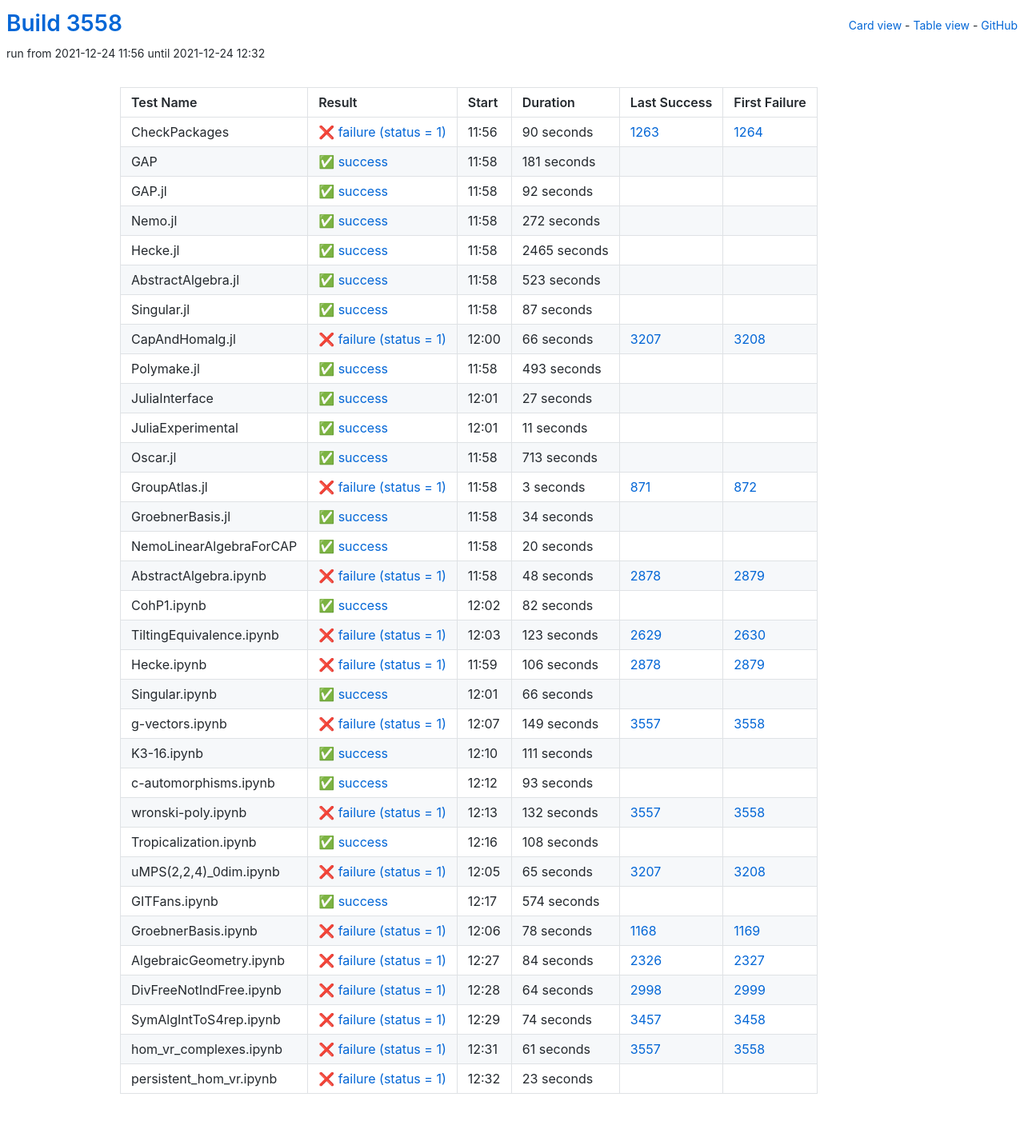
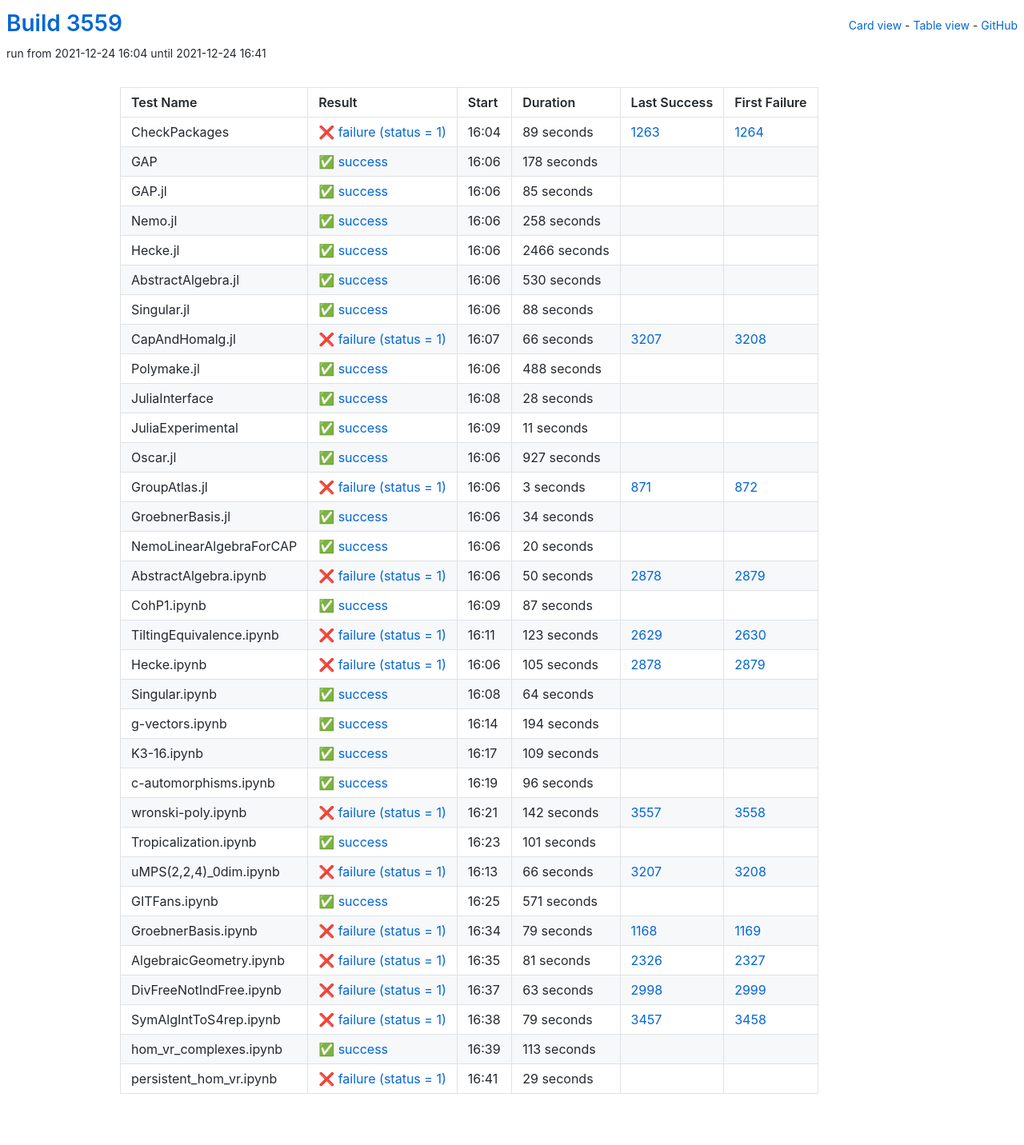
Before and after one commit to oscar-system/oscar-ci-status-stable, a Jekyll site: the page built from table.html, in a window 1280 px wide. Shown: the whole page at 80% size. Built offline with Jekyll 4.4.1, drawn with Linux system fonts in a browser that asks for light colours.

Commit message:
Build #3559

```diff
--- a/_data/ci.yml
+++ b/_data/ci.yml
@@ -1,6 +1,6 @@
 ---
-build: 3558
-build_url: https://oscarci.mathematik.uni-kl.de/job/oscar-stable/3558/
+build: 3559
+build_url: https://oscarci.mathematik.uni-kl.de/job/oscar-stable/3559/
 job: oscar-stable
 organization: oscar-system
 repo: oscar-ci-status-stable
@@ -8,92 +8,92 @@ repourl: https://github.com/oscar-system/oscar-ci-status-stable
 tests:
 - name: CheckPackages
   id: checkpackages
-  log: https://oscarci.mathematik.uni-kl.de/job/oscar-stable/3558/artifact/logs/build-3558/CheckPackages.log
-  start: 2021-12-24 11:56
+  log: https://oscarci.mathematik.uni-kl.de/job/oscar-stable/3559/artifact/logs/build-3559/CheckPackages.log
+  start: 2021-12-24 16:04
   success: false
   exitcode: 1
   status: failure
-  duration: 90
+  duration: 89
   last_success: 1263
   last_success_url: https://oscarci.mathematik.uni-kl.de/job/oscar-stable/1263/
   first_failure: 1264
   first_failure_url: https://oscarci.mathematik.uni-kl.de/job/oscar-stable/1264/
 - name: GAP
   id: gap
-  log: https://oscarci.mathematik.uni-kl.de/job/oscar-stable/3558/artifact/logs/build-3558/GAP.log
-  start: 2021-12-24 11:58
+  log: https://oscarci.mathematik.uni-kl.de/job/oscar-stable/3559/artifact/logs/build-3559/GAP.log
+  start: 2021-12-24 16:06
   success: true
   exitcode: 0
   status: success
-  duration: 181
+  duration: 178
   last_success: false
   last_success_url:
   first_failure: false
   first_failure_url:
 - name: GAP.jl
   id: gap-jl
-  log: https://oscarci.mathematik.uni-kl.de/job/oscar-stable/3558/artifact/logs/build-3558/GAP.jl.log
-  start: 2021-12-24 11:58
+  log: https://oscarci.mathematik.uni-kl.de/job/oscar-stable/3559/artifact/logs/build-3559/GAP.jl.log
+  start: 2021-12-24 16:06
   success: true
   exitcode: 0
   status: success
-  duration: 92
+  duration: 85
   last_success: false
   last_success_url:
   first_failure: false
   first_failure_url:
 - name: Nemo.jl
   id: nemo-jl
-  log: https://oscarci.mathematik.uni-kl.de/job/oscar-stable/3558/artifact/logs/build-3558/Nemo.jl.log
-  start: 2021-12-24 11:58
+  log: https://oscarci.mathematik.uni-kl.de/job/oscar-stable/3559/artifact/logs/build-3559/Nemo.jl.log
+  start: 2021-12-24 16:06
   success: true
   exitcode: 0
   status: success
-  duration: 272
+  duration: 258
   last_success: false
   last_success_url:
   first_failure: false
   first_failure_url:
 - name: Hecke.jl
   id: hecke-jl
-  log: https://oscarci.mathematik.uni-kl.de/job/oscar-stable/3558/artifact/logs/build-3558/Hecke.jl.log
-  start: 2021-12-24 11:58
+  log: https://oscarci.mathematik.uni-kl.de/job/oscar-stable/3559/artifact/logs/build-3559/Hecke.jl.log
+  start: 2021-12-24 16:06
   success: true
   exitcode: 0
   status: success
-  duration: 2465
+  duration: 2466
   last_success: false
   last_success_url:
   first_failure: false
   first_failure_url:
 - name: AbstractAlgebra.jl
   id: abstractalgebra-jl
-  log: https://oscarci.mathematik.uni-kl.de/job/oscar-stable/3558/artifact/logs/build-3558/AbstractAlgebra.jl.log
-  start: 2021-12-24 11:58
+  log: https://oscarci.mathematik.uni-kl.de/job/oscar-stable/3559/artifact/logs/build-3559/AbstractAlgebra.jl.log
+  start: 2021-12-24 16:06
   success: true
   exitcode: 0
   status: success
-  duration: 523
+  duration: 530
   last_success: false
   last_success_url:
   first_failure: false
   first_failure_url:
 - name: Singular.jl
   id: singular-jl
-  log: https://oscarci.mathematik.uni-kl.de/job/oscar-stable/3558/artifact/logs/build-3558/Singular.jl.log
-  start: 2021-12-24 11:58
+  log: https://oscarci.mathematik.uni-kl.de/job/oscar-stable/3559/artifact/logs/build-3559/Singular.jl.log
+  start: 2021-12-24 16:06
   success: true
   exitcode: 0
   status: success
-  duration: 87
+  duration: 88
   last_success: false
   last_success_url:
   first_failure: false
   first_failure_url:
 - name: CapAndHomalg.jl
   id: capandhomalg-jl
-  log: https://oscarci.mathematik.uni-kl.de/job/oscar-stable/3558/artifact/logs/build-3558/CapAndHomalg.jl.log
-  start: 2021-12-24 12:00
+  log: https://oscarci.mathematik.uni-kl.de/job/oscar-stable/3559/artifact/logs/build-3559/CapAndHomalg.jl.log
+  start: 2021-12-24 16:07
   success: false
   exitcode: 1
   status: failure
@@ -104,32 +104,32 @@ tests:
   first_failure_url: https://oscarci.mathematik.uni-kl.de/job/oscar-stable/3208/
 - name: Polymake.jl
   id: polymake-jl
-  log: https://oscarci.mathematik.uni-kl.de/job/oscar-stable/3558/artifact/logs/build-3558/Polymake.jl.log
-  start: 2021-12-24 11:58
+  log: https://oscarci.mathematik.uni-kl.de/job/oscar-stable/3559/artifact/logs/build-3559/Polymake.jl.log
+  start: 2021-12-24 16:06
   success: true
   exitcode: 0
   status: success
-  duration: 493
+  duration: 488
   last_success: false
   last_success_url:
   first_failure: false
   first_failure_url:
 - name: JuliaInterface
   id: juliainterface
-  log: https://oscarci.mathematik.uni-kl.de/job/oscar-stable/3558/artifact/logs/build-3558/JuliaInterface.log
-  start: 2021-12-24 12:01
+  log: https://oscarci.mathematik.uni-kl.de/job/oscar-stable/3559/artifact/logs/build-3559/JuliaInterface.log
+  start: 2021-12-24 16:08
   success: true
   exitcode: 0
   status: success
-  duration: 27
+  duration: 28
   last_success: false
   last_success_url:
   first_failure: false
   first_failure_url:
 - name: JuliaExperimental
   id: juliaexperimental
-  log: https://oscarci.mathematik.uni-kl.de/job/oscar-stable/3558/artifact/logs/build-3558/JuliaExperimental.log
-  start: 2021-12-24 12:01
+  log: https://oscarci.mathematik.uni-kl.de/job/oscar-stable/3559/artifact/logs/build-3559/JuliaExperimental.log
+  start: 2021-12-24 16:09
   success: true
   exitcode: 0
   status: success
@@ -140,20 +140,20 @@ tests:
   first_failure_url:
 - name: Oscar.jl
   id: oscar-jl
-  log: https://oscarci.mathematik.uni-kl.de/job/oscar-stable/3558/artifact/logs/build-3558/Oscar.jl.log
-  start: 2021-12-24 11:58
+  log: https://oscarci.mathematik.uni-kl.de/job/oscar-stable/3559/artifact/logs/build-3559/Oscar.jl.log
+  start: 2021-12-24 16:06
   success: true
   exitcode: 0
   status: success
-  duration: 713
+  duration: 927
   last_success: false
   last_success_url:
   first_failure: false
   first_failure_url:
 - name: GroupAtlas.jl
   id: groupatlas-jl
-  log: https://oscarci.mathematik.uni-kl.de/job/oscar-stable/3558/artifact/logs/build-3558/GroupAtlas.jl.log
-  start: 2021-12-24 11:58
+  log: https://oscarci.mathematik.uni-kl.de/job/oscar-stable/3559/artifact/logs/build-3559/GroupAtlas.jl.log
+  start: 2021-12-24 16:06
   success: false
   exitcode: 1
   status: failure
@@ -164,8 +164,8 @@ tests:
   first_failure_url: https://oscarci.mathematik.uni-kl.de/job/oscar-stable/872/
 - name: GroebnerBasis.jl
   id: groebnerbasis-jl
-  log: https://oscarci.mathematik.uni-kl.de/job/oscar-stable/3558/artifact/logs/build-3558/GroebnerBasis.jl.log
-  start: 2021-12-24 11:58
+  log: https://oscarci.mathematik.uni-kl.de/job/oscar-stable/3559/artifact/logs/build-3559/GroebnerBasis.jl.log
+  start: 2021-12-24 16:06
   success: true
   exitcode: 0
   status: success
@@ -176,8 +176,8 @@ tests:
   first_failure_url:
 - name: NemoLinearAlgebraForCAP
   id: nemolinearalgebraforcap
-  log: https://oscarci.mathematik.uni-kl.de/job/oscar-stable/3558/artifact/logs/build-3558/NemoLinearAlgebraForCAP.log
-  start: 2021-12-24 11:58
+  log: https://oscarci.mathematik.uni-kl.de/job/oscar-stable/3559/artifact/logs/build-3559/NemoLinearAlgebraForCAP.log
+  start: 2021-12-24 16:06
   success: true
   exitcode: 0
   status: success
@@ -188,32 +188,32 @@ tests:
   first_failure_url:
 - name: AbstractAlgebra.ipynb
   id: abstractalgebra-ipynb
-  log: https://oscarci.mathematik.uni-kl.de/job/oscar-stable/3558/artifact/logs/build-3558/AbstractAlgebra.ipynb.log
-  start: 2021-12-24 11:58
+  log: https://oscarci.mathematik.uni-kl.de/job/oscar-stable/3559/artifact/logs/build-3559/AbstractAlgebra.ipynb.log
+  start: 2021-12-24 16:06
   success: false
   exitcode: 1
   status: failure
-  duration: 48
+  duration: 50
   last_success: 2878
   last_success_url: https://oscarci.mathematik.uni-kl.de/job/oscar-stable/2878/
   first_failure: 2879
   first_failure_url: https://oscarci.mathematik.uni-kl.de/job/oscar-stable/2879/
 - name: CohP1.ipynb
   id: cohp1-ipynb
-  log: https://oscarci.mathematik.uni-kl.de/job/oscar-stable/3558/artifact/logs/build-3558/CohP1.ipynb.log
-  start: 2021-12-24 12:02
+  log: https://oscarci.mathematik.uni-kl.de/job/oscar-stable/3559/artifact/logs/build-3559/CohP1.ipynb.log
+  start: 2021-12-24 16:09
   success: true
   exitcode: 0
   status: success
-  duration: 82
+  duration: 87
   last_success: false
   last_success_url:
   first_failure: false
   first_failure_url:
 - name: TiltingEquivalence.ipynb
   id: tiltingequivalence-ipynb
-  log: https://oscarci.mathematik.uni-kl.de/job/oscar-stable/3558/artifact/logs/build-3558/TiltingEquivalence.ipynb.log
-  start: 2021-12-24 12:03
+  log: https://oscarci.mathematik.uni-kl.de/job/oscar-stable/3559/artifact/logs/build-3559/TiltingEquivalence.ipynb.log
+  start: 2021-12-24 16:11
   success: false
   exitcode: 1
   status: failure
@@ -224,181 +224,181 @@ tests:
   first_failure_url: https://oscarci.mathematik.uni-kl.de/job/oscar-stable/2630/
 - name: Hecke.ipynb
   id: hecke-ipynb
-  log: https://oscarci.mathematik.uni-kl.de/job/oscar-stable/3558/artifact/logs/build-3558/Hecke.ipynb.log
-  start: 2021-12-24 11:59
+  log: https://oscarci.mathematik.uni-kl.de/job/oscar-stable/3559/artifact/logs/build-3559/Hecke.ipynb.log
+  start: 2021-12-24 16:06
   success: false
   exitcode: 1
   status: failure
-  duration: 106
+  duration: 105
   last_success: 2878
   last_success_url: https://oscarci.mathematik.uni-kl.de/job/oscar-stable/2878/
   first_failure: 2879
   first_failure_url: https://oscarci.mathematik.uni-kl.de/job/oscar-stable/2879/
 - name: Singular.ipynb
   id: singular-ipynb
-  log: https://oscarci.mathematik.uni-kl.de/job/oscar-stable/3558/artifact/logs/build-3558/Singular.ipynb.log
-  start: 2021-12-24 12:01
+  log: https://oscarci.mathematik.uni-kl.de/job/oscar-stable/3559/artifact/logs/build-3559/Singular.ipynb.log
+  start: 2021-12-24 16:08
   success: true
   exitcode: 0
   status: success
-  duration: 66
+  duration: 64
   last_success: false
   last_success_url:
   first_failure: false
   first_failure_url:
 - name: g-vectors.ipynb
   id: g-vectors-ipynb
-  log: https://oscarci.mathematik.uni-kl.de/job/oscar-stable/3558/artifact/logs/build-3558/g-vectors.ipynb.log
-  start: 2021-12-24 12:07
-  success: false
-  exitcode: 1
-  status: failure
-  duration: 149
-  last_success: 3557
-  last_success_url: https://oscarci.mathematik.uni-kl.de/job/oscar-stable/3557/
-  first_failure: 3558
-  first_failure_url: https://oscarci.mathematik.uni-kl.de/job/oscar-stable/3558/
-- name: K3-16.ipynb
-  id: k3-16-ipynb
-  log: https://oscarci.mathematik.uni-kl.de/job/oscar-stable/3558/artifact/logs/build-3558/K3-16.ipynb.log
-  start: 2021-12-24 12:10
+  log: https://oscarci.mathematik.uni-kl.de/job/oscar-stable/3559/artifact/logs/build-3559/g-vectors.ipynb.log
+  start: 2021-12-24 16:14
   success: true
   exitcode: 0
   status: success
-  duration: 111
+  duration: 194
+  last_success: false
+  last_success_url:
+  first_failure: false
+  first_failure_url:
+- name: K3-16.ipynb
+  id: k3-16-ipynb
+  log: https://oscarci.mathematik.uni-kl.de/job/oscar-stable/3559/artifact/logs/build-3559/K3-16.ipynb.log
+  start: 2021-12-24 16:17
+  success: true
+  exitcode: 0
+  status: success
+  duration: 109
   last_success: false
   last_success_url:
   first_failure: false
   first_failure_url:
 - name: c-automorphisms.ipynb
   id: c-automorphisms-ipynb
-  log: https://oscarci.mathematik.uni-kl.de/job/oscar-stable/3558/artifact/logs/build-3558/c-automorphisms.ipynb.log
-  start: 2021-12-24 12:12
+  log: https://oscarci.mathematik.uni-kl.de/job/oscar-stable/3559/artifact/logs/build-3559/c-automorphisms.ipynb.log
+  start: 2021-12-24 16:19
   success: true
   exitcode: 0
   status: success
-  duration: 93
+  duration: 96
   last_success: false
   last_success_url:
   first_failure: false
   first_failure_url:
 - name: wronski-poly.ipynb
   id: wronski-poly-ipynb
-  log: https://oscarci.mathematik.uni-kl.de/job/oscar-stable/3558/artifact/logs/build-3558/wronski-poly.ipynb.log
-  start: 2021-12-24 12:13
+  log: https://oscarci.mathematik.uni-kl.de/job/oscar-stable/3559/artifact/logs/build-3559/wronski-poly.ipynb.log
+  start: 2021-12-24 16:21
   success: false
   exitcode: 1
   status: failure
-  duration: 132
+  duration: 142
   last_success: 3557
   last_success_url: https://oscarci.mathematik.uni-kl.de/job/oscar-stable/3557/
   first_failure: 3558
   first_failure_url: https://oscarci.mathematik.uni-kl.de/job/oscar-stable/3558/
 - name: Tropicalization.ipynb
   id: tropicalization-ipynb
-  log: https://oscarci.mathematik.uni-kl.de/job/oscar-stable/3558/artifact/logs/build-3558/Tropicalization.ipynb.log
-  start: 2021-12-24 12:16
+  log: https://oscarci.mathematik.uni-kl.de/job/oscar-stable/3559/artifact/logs/build-3559/Tropicalization.ipynb.log
+  start: 2021-12-24 16:23
   success: true
   exitcode: 0
   status: success
-  duration: 108
+  duration: 101
   last_success: false
   last_success_url:
   first_failure: false
   first_failure_url:
 - name: uMPS(2,2,4)_0dim.ipynb
   id: umps-2-2-4-0dim-ipynb
-  log: https://oscarci.mathematik.uni-kl.de/job/oscar-stable/3558/artifact/logs/build-3558/uMPS-2-2-4-_0dim.ipynb.log
-  start: 2021-12-24 12:05
+  log: https://oscarci.mathematik.uni-kl.de/job/oscar-stable/3559/artifact/logs/build-3559/uMPS-2-2-4-_0dim.ipynb.log
+  start: 2021-12-24 16:13
   success: false
   exitcode: 1
   status: failure
-  duration: 65
+  duration: 66
   last_success: 3207
   last_success_url: https://oscarci.mathematik.uni-kl.de/job/oscar-stable/3207/
   first_failure: 3208
   first_failure_url: https://oscarci.mathematik.uni-kl.de/job/oscar-stable/3208/
 - name: GITFans.ipynb
   id: gitfans-ipynb
-  log: https://oscarci.mathematik.uni-kl.de/job/oscar-stable/3558/artifact/logs/build-3558/GITFans.ipynb.log
-  start: 2021-12-24 12:17
+  log: https://oscarci.mathematik.uni-kl.de/job/oscar-stable/3559/artifact/logs/build-3559/GITFans.ipynb.log
+  start: 2021-12-24 16:25
   success: true
   exitcode: 0
   status: success
-  duration: 574
+  duration: 571
   last_success: false
   last_success_url:
   first_failure: false
   first_failure_url:
 - name: GroebnerBasis.ipynb
   id: groebnerbasis-ipynb
-  log: https://oscarci.mathematik.uni-kl.de/job/oscar-stable/3558/artifact/logs/build-3558/GroebnerBasis.ipynb.log
-  start: 2021-12-24 12:06
+  log: https://oscarci.mathematik.uni-kl.de/job/oscar-stable/3559/artifact/logs/build-3559/GroebnerBasis.ipynb.log
+  start: 2021-12-24 16:34
   success: false
   exitcode: 1
   status: failure
-  duration: 78
+  duration: 79
   last_success: 1168
   last_success_url: https://oscarci.mathematik.uni-kl.de/job/oscar-stable/1168/
   first_failure: 1169
   first_failure_url: https://oscarci.mathematik.uni-kl.de/job/oscar-stable/1169/
 - name: AlgebraicGeometry.ipynb
   id: algebraicgeometry-ipynb
-  log: https://oscarci.mathematik.uni-kl.de/job/oscar-stable/3558/artifact/logs/build-3558/AlgebraicGeometry.ipynb.log
-  start: 2021-12-24 12:27
+  log: https://oscarci.mathematik.uni-kl.de/job/oscar-stable/3559/artifact/logs/build-3559/AlgebraicGeometry.ipynb.log
+  start: 2021-12-24 16:35
   success: false
   exitcode: 1
   status: failure
-  duration: 84
+  duration: 81
   last_success: 2326
   last_success_url: https://oscarci.mathematik.uni-kl.de/job/oscar-stable/2326/
   first_failure: 2327
   first_failure_url: https://oscarci.mathematik.uni-kl.de/job/oscar-stable/2327/
 - name: DivFreeNotIndFree.ipynb
   id: divfreenotindfree-ipynb
-  log: https://oscarci.mathematik.uni-kl.de/job/oscar-stable/3558/artifact/logs/build-3558/DivFreeNotIndFree.ipynb.log
-  start: 2021-12-24 12:28
+  log: https://oscarci.mathematik.uni-kl.de/job/oscar-stable/3559/artifact/logs/build-3559/DivFreeNotIndFree.ipynb.log
+  start: 2021-12-24 16:37
   success: false
   exitcode: 1
   status: failure
-  duration: 64
+  duration: 63
   last_success: 2998
   last_success_url: https://oscarci.mathematik.uni-kl.de/job/oscar-stable/2998/
   first_failure: 2999
   first_failure_url: https://oscarci.mathematik.uni-kl.de/job/oscar-stable/2999/
 - name: SymAlgIntToS4rep.ipynb
   id: symalginttos4rep-ipynb
-  log: https://oscarci.mathematik.uni-kl.de/job/oscar-stable/3558/artifact/logs/build-3558/SymAlgIntToS4rep.ipynb.log
-  start: 2021-12-24 12:29
+  log: https://oscarci.mathematik.uni-kl.de/job/oscar-stable/3559/artifact/logs/build-3559/SymAlgIntToS4rep.ipynb.log
+  start: 2021-12-24 16:38
   success: false
   exitcode: 1
   status: failure
-  duration: 74
+  duration: 79
   last_success: 3457
   last_success_url: https://oscarci.mathematik.uni-kl.de/job/oscar-stable/3457/
   first_failure: 3458
   first_failure_url: https://oscarci.mathematik.uni-kl.de/job/oscar-stable/3458/
 - name: hom_vr_complexes.ipynb
   id: hom-vr-complexes-ipynb
-  log: https://oscarci.mathematik.uni-kl.de/job/oscar-stable/3558/artifact/logs/build-3558/hom_vr_complexes.ipynb.log
-  start: 2021-12-24 12:31
-  success: false
-  exitcode: 1
-  status: failure
-  duration: 61
-  last_success: 3557
-  last_success_url: https://oscarci.mathematik.uni-kl.de/job/oscar-stable/3557/
-  first_failure: 3558
-  first_failure_url: https://oscarci.mathematik.uni-kl.de/job/oscar-stable/3558/
-- name: persistent_hom_vr.ipynb
-  id: persistent-hom-vr-ipynb
-  log: https://oscarci.mathematik.uni-kl.de/job/oscar-stable/3558/artifact/logs/build-3558/persistent_hom_vr.ipynb.log
-  start: 2021-12-24 12:32
-  success: false
-  exitcode: 1
-  status: failure
-  duration: 23
+  log: https://oscarci.mathematik.uni-kl.de/job/oscar-stable/3559/artifact/logs/build-3559/hom_vr_complexes.ipynb.log
+  start: 2021-12-24 16:39
+  success: true
+  exitcode: 0
+  status: success
+  duration: 113
   last_success: false
   last_success_url:
   first_failure: false
   first_failure_url:
+- name: persistent_hom_vr.ipynb
+  id: persistent-hom-vr-ipynb
+  log: https://oscarci.mathematik.uni-kl.de/job/oscar-stable/3559/artifact/logs/build-3559/persistent_hom_vr.ipynb.log
+  start: 2021-12-24 16:41
+  success: false
+  exitcode: 1
+  status: failure
+  duration: 29
+  last_success: false
+  last_success_url:
+  first_failure: false
+  first_failure_url:
```
Also changed, not shown: README.md.
